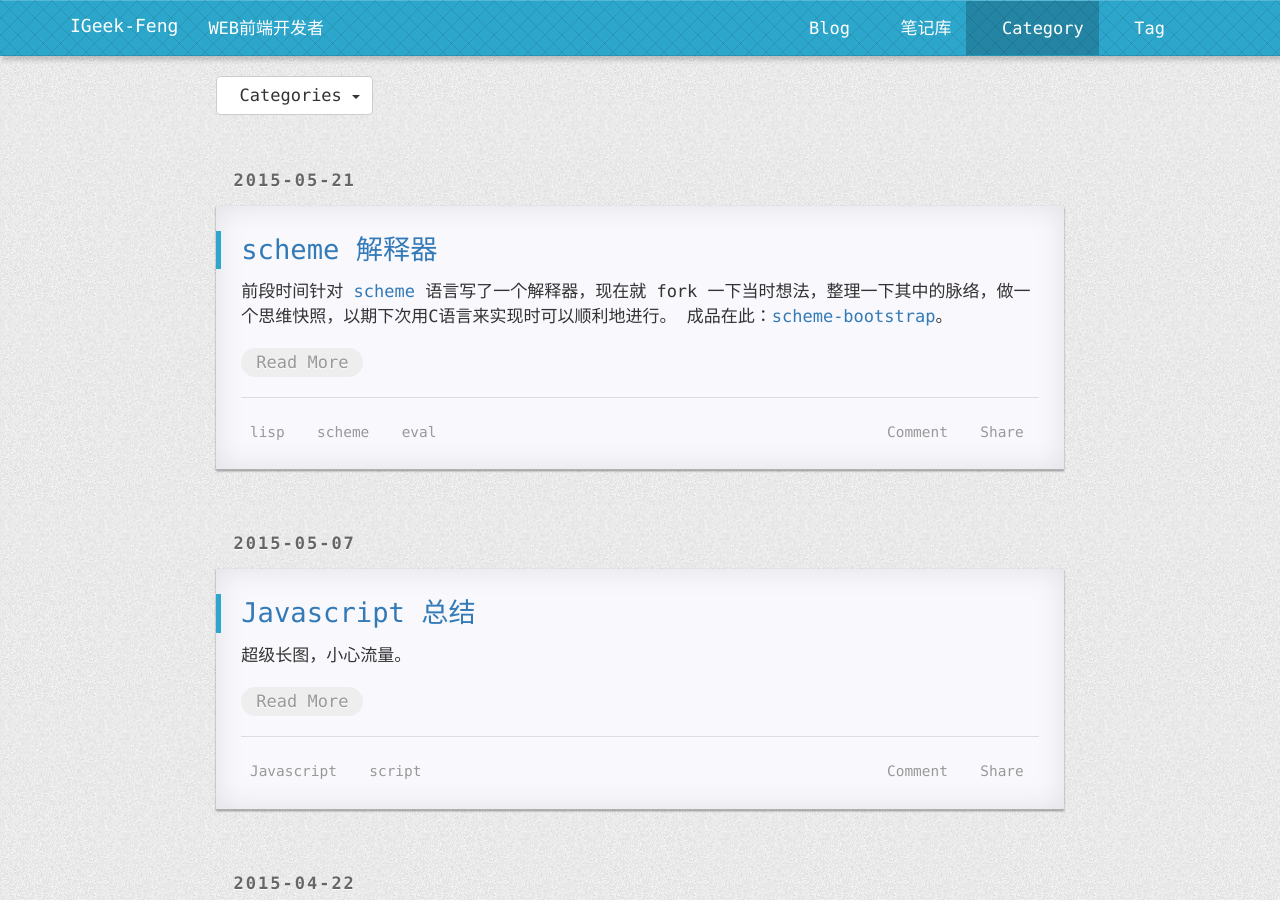
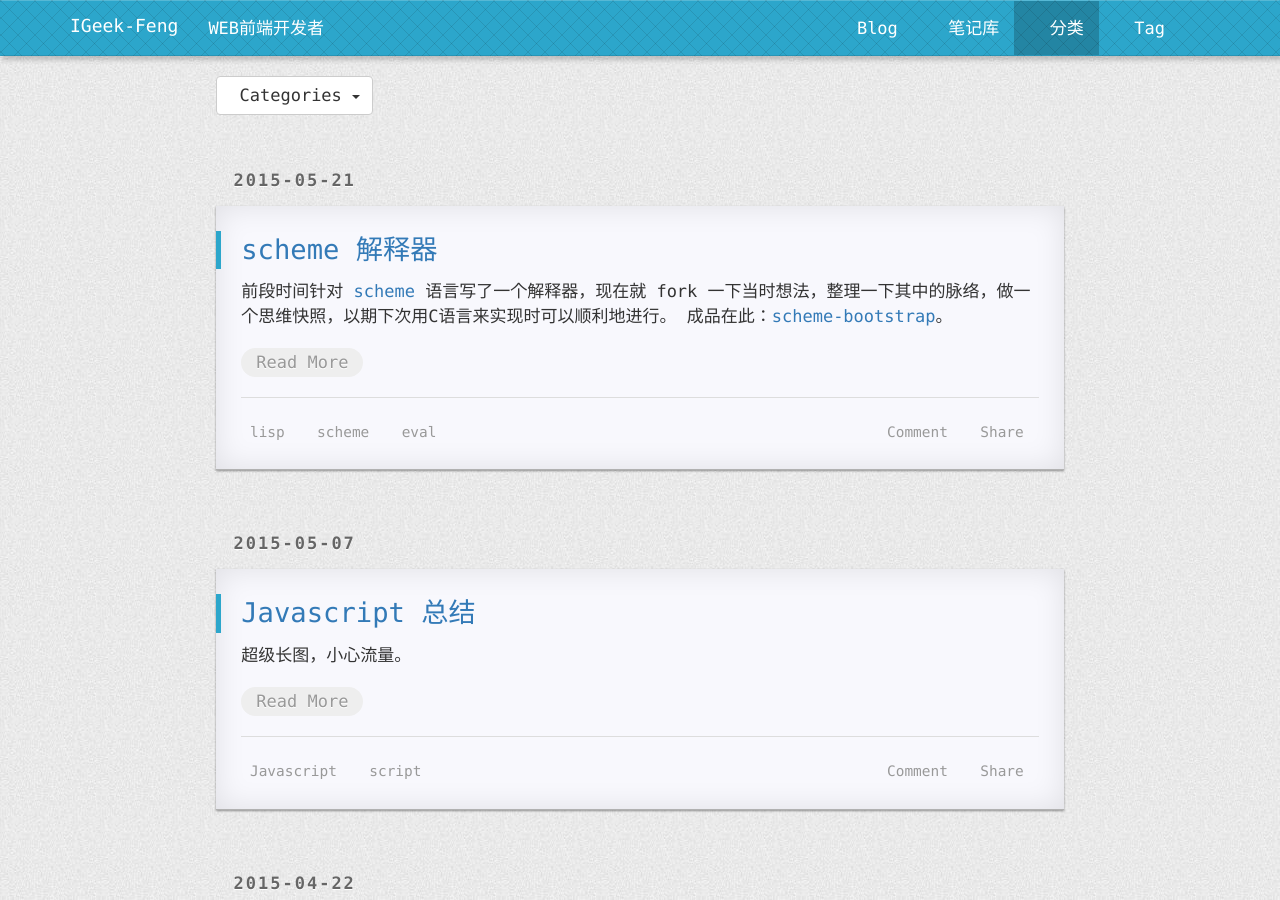
Before and after one commit to qiaojianfeng/blog, a Jekyll site: the page built from pages/2category.html, in a window 1280 px wide and 900 px high. Built offline with Jekyll 4.4.1, drawn with Linux system fonts in a browser that asks for light colours; nearby versions of some CDN libraries; comment, search, counter and statistics services are not loaded; a style sheet for code colours, icons or effects is not loaded.

Commit message:
Update 2category.html

```diff
--- a/pages/2category.html
+++ b/pages/2category.html
@@ -1,6 +1,6 @@
 ---
 layout: default
-title: Category
+title: 分类
 permalink: /category/
 icon: octicon-list-unordered
 isNavItem: true
```
